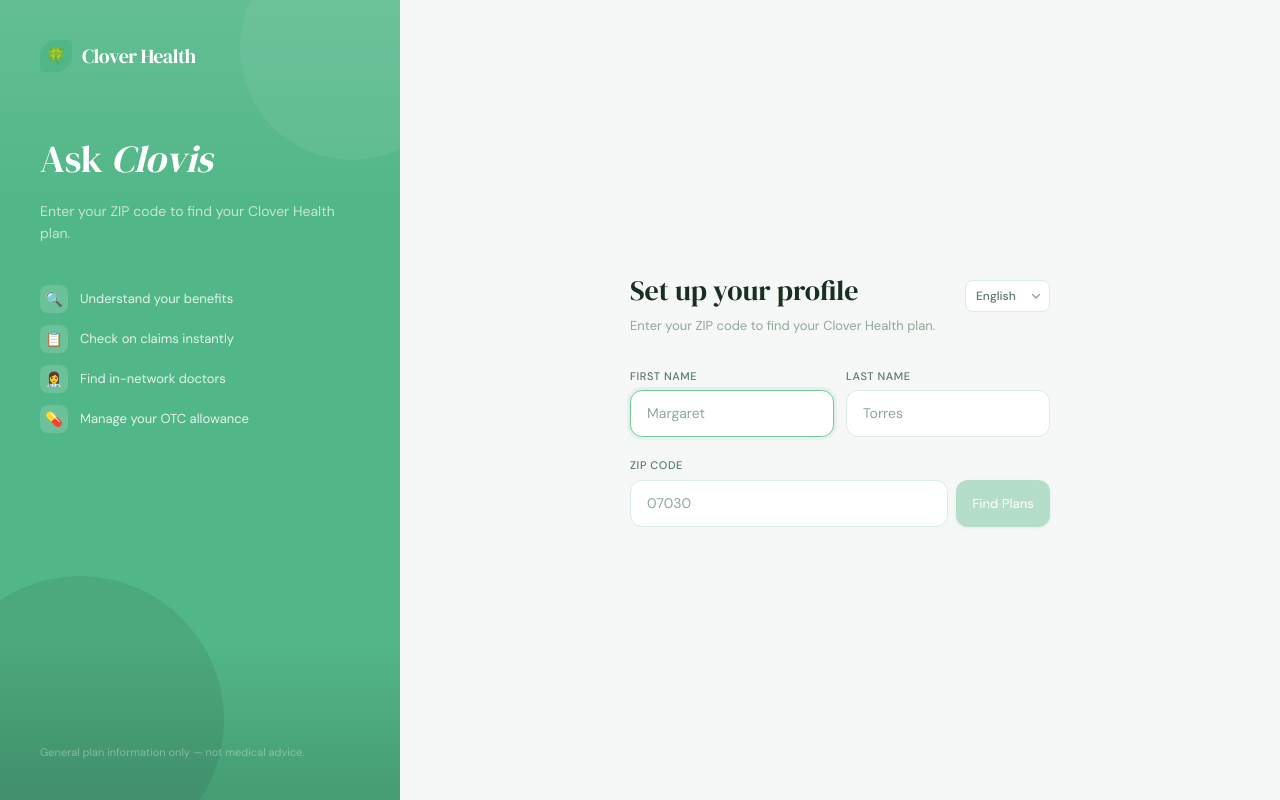
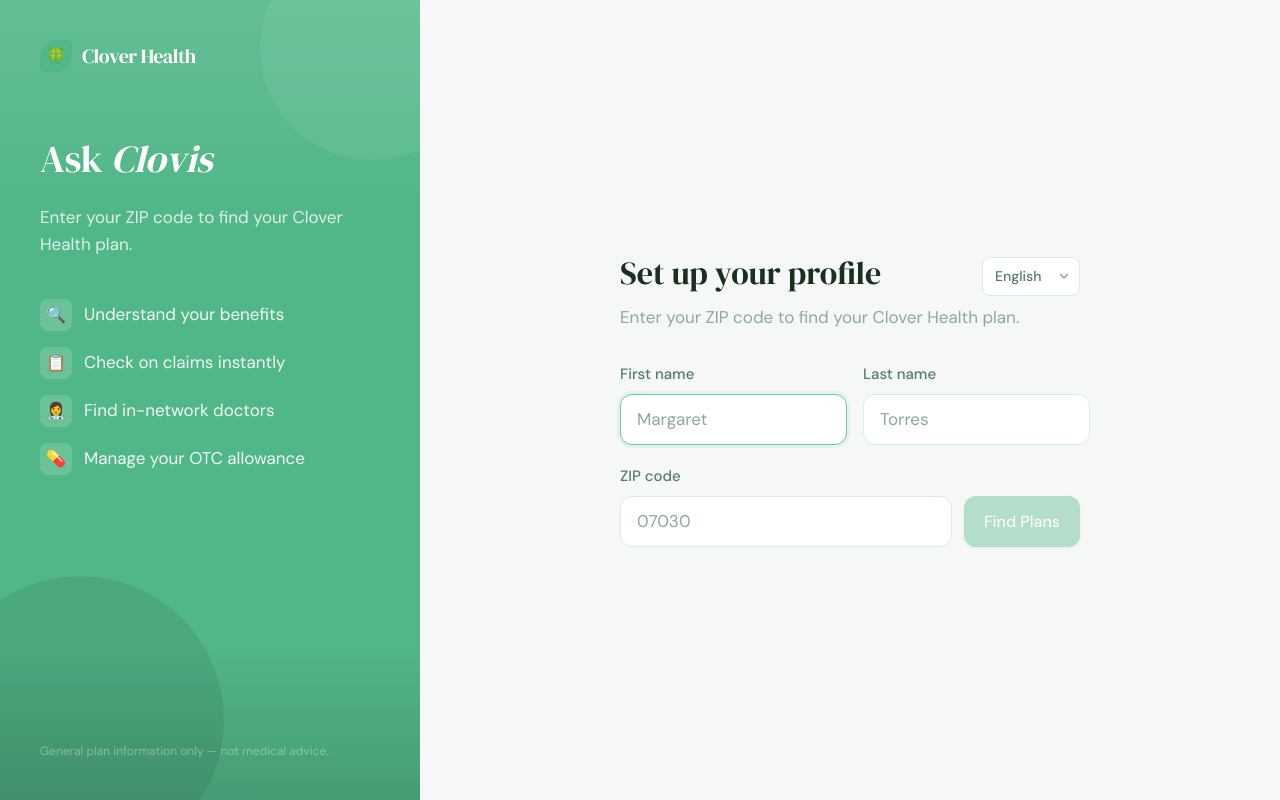
Before and after one commit to lc4490/clovis, a Next.js app: page / in a window 1280 px wide. Built offline with nearby package versions, Linux system fonts and the light colour scheme.

Commit message:
text sizes adj

```diff
--- a/src/components/ChatInput.tsx
+++ b/src/components/ChatInput.tsx
@@ -14,9 +14,10 @@
   disabled: boolean;
   placeholder?: string;
   hint?: string;
+  fontSize?: string;
 }
 
-export function ChatInput({ value, onChange, onSend, disabled, placeholder, hint }: ChatInputProps) {
+export function ChatInput({ value, onChange, onSend, disabled, placeholder, hint, fontSize }: ChatInputProps) {
   const textareaRef = useRef<HTMLTextAreaElement>(null);
 
   const autoResize = useCallback(() => {
@@ -53,7 +54,8 @@
           placeholder={placeholder ?? "Type your question here…"}
           rows={1}
           disabled={disabled}
-          className="flex-1 bg-transparent border-none outline-none text-[15px] text-clover-dark placeholder:text-clover-muted resize-none max-h-[120px] min-h-[24px] leading-relaxed font-sans disabled:opacity-50"
+          className="flex-1 bg-transparent border-none outline-none text-clover-dark placeholder:text-clover-muted resize-none max-h-[120px] min-h-[24px] leading-relaxed font-sans disabled:opacity-50"
+          style={{ fontSize }}
         />
         <button
           onClick={onSend}
--- a/src/components/MessageBubble.tsx
+++ b/src/components/MessageBubble.tsx
@@ -75,7 +75,7 @@
               <button
                 key={chip}
                 onClick={() => onChipClick(chip)}
-                className="bg-clover-mint border border-clover-light text-clover-green px-2.5 py-1 sm:px-3.5 sm:py-1.5 rounded-full text-[11px] sm:text-[13px] font-medium hover:bg-clover-pale hover:-translate-y-0.5 hover:shadow-sm active:translate-y-0 transition-all"
+                className="bg-clover-mint border border-clover-light text-clover-green px-2.5 py-1 sm:px-3.5 sm:py-1.5 rounded-full font-medium hover:bg-clover-pale hover:-translate-y-0.5 hover:shadow-sm active:translate-y-0 transition-all"
               >
                 {chip}
               </button>
@@ -85,7 +85,7 @@
 
         {/* Escalation notice */}
         {message.showEscalate && (
-          <div className="mt-3 bg-amber-50 border border-amber-200 rounded-[10px] px-3.5 py-3 text-[13px] text-amber-900 flex gap-2.5 items-center">
+          <div className="mt-3 bg-amber-50 border border-amber-200 rounded-[10px] px-3.5 py-3 text-amber-900 flex gap-2.5 items-center">
             <span className="text-base">📞</span>
             <span>
               {escalate?.text ?? "A live agent can help with this."}{" "}
--- a/src/components/SetupPage.tsx
+++ b/src/components/SetupPage.tsx
@@ -81,7 +81,7 @@
       style={{ paddingTop: "env(safe-area-inset-top)" }}
     >
       {/* Left branding panel */}
-      <div className="hidden lg:flex w-[400px] bg-clover-green flex-col flex-shrink-0 relative overflow-hidden p-10">
+      <div className="hidden lg:flex w-[420px] bg-clover-green flex-col flex-shrink-0 relative overflow-hidden p-10">
         <div className="absolute inset-x-0 top-0 h-52 bg-gradient-to-b from-white/10 to-transparent pointer-events-none" />
         <div className="absolute inset-x-0 bottom-0 h-40 bg-gradient-to-t from-black/15 to-transparent pointer-events-none" />
         <div className="absolute -top-16 -right-16 w-56 h-56 rounded-full bg-white/[0.06] pointer-events-none" />
@@ -105,37 +105,37 @@
 
           <div className="mb-auto">
             <h1
-              className="text-[38px] text-white font-normal leading-tight mb-4"
+              className="text-[38px] text-white font-normal leading-tight mb-5"
               style={{ fontFamily: "DM Serif Display, serif" }}
             >
               {UI_STRINGS[language].askClovis}{" "}
               <em style={{ fontStyle: "italic" }}>Clovis</em>
             </h1>
-            <p className="text-white/65 text-[14px] leading-relaxed mb-10">
+            <p className="text-white/80 text-[17px] leading-relaxed mb-10">
               {s.subtitle}
             </p>
 
-            <div className="flex flex-col gap-3">
+            <div className="flex flex-col gap-4">
               {s.features.map(({ icon, text }) => (
                 <div key={text} className="flex items-center gap-3">
-                  <span className="w-7 h-7 bg-white/15 rounded-lg flex items-center justify-center text-sm flex-shrink-0">
+                  <span className="w-8 h-8 bg-white/15 rounded-lg flex items-center justify-center text-base flex-shrink-0">
                     {icon}
                   </span>
-                  <span className="text-white/85 text-[13px]">{text}</span>
+                  <span className="text-white/90 text-[17px] leading-snug">{text}</span>
                 </div>
               ))}
             </div>
           </div>
 
-          <p className="text-white/35 text-[11px]">{s.disclaimer}</p>
+          <p className="text-white/35 text-[12px]">{s.disclaimer}</p>
         </div>
       </div>
 
       {/* Right form panel */}
-      <div className="flex-1 overflow-y-auto flex flex-col items-center p-5 sm:p-8 pb-[max(96px,env(safe-area-inset-bottom))]">
-        <div className="w-full max-w-[420px] my-auto">
+      <div className="flex-1 overflow-y-auto flex flex-col items-center p-6 sm:p-10 pb-[max(96px,env(safe-area-inset-bottom))]">
+        <div className="w-full max-w-[460px] my-auto">
           {/* Mobile logo */}
-          <div className="flex lg:hidden items-center gap-2 mb-5 sm:mb-8">
+          <div className="flex lg:hidden items-center gap-2 mb-6 sm:mb-10">
             <div
               className="w-7 h-7 flex items-center justify-center text-sm"
               style={{ background: "#7ECBA5", borderRadius: "50% 4px 50% 4px" }}
@@ -150,19 +150,19 @@
             </span>
           </div>
 
-          <div className="flex items-baseline justify-between gap-3 mb-1">
+          <div className="flex items-start justify-between gap-3 mb-2">
             <h2
-              className="text-[22px] sm:text-[28px] text-clover-dark font-normal leading-tight"
+              className="text-[26px] sm:text-[32px] text-clover-dark font-normal leading-tight"
               style={{ fontFamily: "DM Serif Display, serif" }}
             >
               {s.heading}
             </h2>
             {/* Language dropdown */}
-            <div className="relative flex-shrink-0">
+            <div className="relative flex-shrink-0 mt-1">
               <select
                 value={language}
                 onChange={(e) => onLanguageChange(e.target.value as Language)}
-                className="appearance-none bg-white border border-clover-border rounded-lg pl-2.5 pr-7 py-1.5 text-[12px] text-clover-mid font-medium outline-none cursor-pointer hover:border-clover-light focus:border-clover-light focus:shadow-[0_0_0_3px_rgba(82,183,136,0.1)] transition-all"
+                className="appearance-none bg-white border border-clover-border rounded-lg pl-3 pr-8 py-2 text-[14px] text-clover-mid font-medium outline-none cursor-pointer hover:border-clover-light focus:border-clover-light focus:shadow-[0_0_0_3px_rgba(82,183,136,0.1)] transition-all"
               >
                 {LANGUAGES.map((l) => (
                   <option key={l.code} value={l.code}>
@@ -171,7 +171,7 @@
                 ))}
               </select>
               <svg
-                className="pointer-events-none absolute right-2 top-1/2 -translate-y-1/2 w-3 h-3 text-clover-muted"
+                className="pointer-events-none absolute right-2.5 top-1/2 -translate-y-1/2 w-3 h-3 text-clover-muted"
                 viewBox="0 0 12 12"
                 fill="none"
               >
@@ -185,18 +185,18 @@
               </svg>
             </div>
           </div>
-          <p className="text-[13px] text-clover-muted mb-5 sm:mb-8">
+          <p className="text-[17px] text-clover-muted leading-relaxed mb-8">
             {s.subtitle}
           </p>
 
           <form
             onSubmit={plans ? handleSubmit : handleFindPlans}
-            className="flex flex-col gap-3 sm:gap-5"
+            className="flex flex-col gap-5"
           >
-            {/* Name row — stacked on mobile, side-by-side on sm+ */}
-            <div className="flex flex-row gap-3">
-              <div className="flex-1 flex flex-col gap-1.5">
-                <label className="text-[11px] text-clover-mid uppercase tracking-wider font-medium">
+            {/* Name row */}
+            <div className="flex flex-row gap-4">
+              <div className="flex-1 flex flex-col gap-2">
+                <label className="text-[15px] text-clover-mid font-medium">
                   {s.firstName}
                 </label>
                 <input
@@ -204,12 +204,12 @@
                   value={firstName}
                   onChange={(e) => setFirstName(e.target.value)}
                   placeholder={s.firstNamePlaceholder}
-                  className="bg-white border border-clover-border rounded-lg px-2 py-2 sm:rounded-xl sm:px-4 sm:py-3 text-[13px] sm:text-[14px] text-clover-dark placeholder:text-clover-muted outline-none focus:border-clover-light focus:shadow-[0_0_0_3px_rgba(82,183,136,0.1)] transition-all"
+                  className="bg-white border border-clover-border rounded-xl px-4 py-3 text-[17px] text-clover-dark placeholder:text-clover-muted outline-none focus:border-clover-light focus:shadow-[0_0_0_3px_rgba(82,183,136,0.1)] transition-all leading-normal"
                   autoFocus
                 />
               </div>
-              <div className="flex-1 flex flex-col gap-1.5">
-                <label className="text-[11px] text-clover-mid uppercase tracking-wider font-medium">
+              <div className="flex-1 flex flex-col gap-2">
+                <label className="text-[15px] text-clover-mid font-medium">
                   {s.lastName}
                 </label>
                 <input
@@ -217,17 +217,17 @@
                   value={lastName}
                   onChange={(e) => setLastName(e.target.value)}
                   placeholder={s.lastNamePlaceholder}
-                  className="bg-white border border-clover-border rounded-lg px-2 py-2 sm:rounded-xl sm:px-4 sm:py-3 text-[13px] sm:text-[14px] text-clover-dark placeholder:text-clover-muted outline-none focus:border-clover-light focus:shadow-[0_0_0_3px_rgba(82,183,136,0.1)] transition-all"
+                  className="bg-white border border-clover-border rounded-xl px-4 py-3 text-[17px] text-clover-dark placeholder:text-clover-muted outline-none focus:border-clover-light focus:shadow-[0_0_0_3px_rgba(82,183,136,0.1)] transition-all leading-normal"
                 />
               </div>
             </div>
 
             {/* ZIP + Find Plans */}
-            <div className="flex flex-col gap-1.5">
-              <label className="text-[11px] text-clover-mid uppercase tracking-wider font-medium">
+            <div className="flex flex-col gap-2">
+              <label className="text-[15px] text-clover-mid font-medium">
                 {s.zipCode}
               </label>
-              <div className="flex gap-2">
+              <div className="flex gap-3">
                 <input
                   type="text"
                   inputMode="numeric"
@@ -242,12 +242,12 @@
                     }
                   }}
                   placeholder="07030"
-                  className="flex-1 bg-white border border-clover-border rounded-lg px-2 py-2 sm:rounded-xl sm:px-4 sm:py-3 text-[13px] sm:text-[14px] text-clover-dark placeholder:text-clover-muted outline-none focus:border-clover-light focus:shadow-[0_0_0_3px_rgba(82,183,136,0.1)] transition-all"
+                  className="flex-1 bg-white border border-clover-border rounded-xl px-4 py-3 text-[17px] text-clover-dark placeholder:text-clover-muted outline-none focus:border-clover-light focus:shadow-[0_0_0_3px_rgba(82,183,136,0.1)] transition-all leading-normal"
                 />
                 <button
                   type="submit"
                   disabled={!canFindPlans || loading}
-                  className="px-2.5 sm:px-4 py-2 sm:py-3 bg-clover-green text-white rounded-lg sm:rounded-xl text-[12px] sm:text-[13px] font-medium hover:bg-clover-light disabled:opacity-40 disabled:cursor-not-allowed transition-all whitespace-nowrap shadow-[0_1px_3px_rgba(82,183,136,0.4)]"
+                  className="px-5 py-3 bg-clover-green text-white rounded-xl text-[16px] font-medium hover:bg-clover-light disabled:opacity-40 disabled:cursor-not-allowed transition-all whitespace-nowrap shadow-[0_1px_3px_rgba(82,183,136,0.4)]"
                 >
                   {loading ? s.searching : s.findPlans}
                 </button>
@@ -256,16 +256,16 @@
 
             {/* Error */}
             {plansError && (
-              <p className="text-[13px] text-red-500 -mt-1">{plansError}</p>
+              <p className="text-[16px] text-red-500 -mt-1 leading-relaxed">{plansError}</p>
             )}
 
             {/* Plan cards */}
             {plans && plans.length > 0 && (
-              <div className="flex flex-col gap-2">
-                <label className="text-[11px] text-clover-mid uppercase tracking-wider font-medium">
+              <div className="flex flex-col gap-3">
+                <label className="text-[15px] text-clover-mid font-medium">
                   {s.selectPlan}
                 </label>
-                <div className="flex flex-col gap-2">
+                <div className="flex flex-col gap-2.5 max-h-[280px] overflow-y-auto pr-1 [&::-webkit-scrollbar]:w-1 [&::-webkit-scrollbar-thumb]:bg-clover-border [&::-webkit-scrollbar-thumb]:rounded">
                   {plans.map((p) => {
                     const isSelected = selectedPlanId === p.id;
                     return (
@@ -273,7 +273,7 @@
                         key={p.id}
                         type="button"
                         onClick={() => setSelectedPlanId(p.id)}
-                        className={`w-full text-left rounded-xl border px-3 py-2.5 sm:px-4 sm:py-3 transition-all flex items-center justify-between gap-2 sm:gap-3 ${
+                        className={`w-full text-left rounded-xl border px-4 py-4 transition-all flex items-center justify-between gap-3 ${
                           isSelected
                             ? "border-clover-green bg-[rgba(82,183,136,0.06)] shadow-[0_0_0_2px_rgba(82,183,136,0.25)]"
                             : "border-clover-border bg-white hover:border-clover-light"
@@ -281,7 +281,7 @@
                       >
                         <div className="flex items-center gap-3 min-w-0">
                           <span
-                            className={`flex-shrink-0 text-[10px] font-semibold px-1.5 py-0.5 rounded ${
+                            className={`flex-shrink-0 text-[12px] font-semibold px-2 py-0.5 rounded ${
                               p.type === "HMO"
                                 ? "bg-blue-50 text-blue-600"
                                 : "bg-emerald-50 text-emerald-700"
@@ -289,16 +289,16 @@
                           >
                             {p.type}
                           </span>
-                          <span className="text-[14px] text-clover-dark font-medium truncate">
+                          <span className="text-[17px] text-clover-dark font-medium truncate leading-snug">
                             {p.name}
                           </span>
                         </div>
                         <div className="flex items-center gap-3 flex-shrink-0">
-                          <span className="text-[13px] text-clover-muted">
+                          <span className="text-[16px] text-clover-muted">
                             {p.premium === 0 ? "$0/mo" : `$${p.premium}/mo`}
                           </span>
                           <span
-                            className={`w-4 h-4 rounded-full border flex items-center justify-center transition-all ${
+                            className={`w-5 h-5 rounded-full border-2 flex items-center justify-center transition-all flex-shrink-0 ${
                               isSelected
                                 ? "bg-clover-green border-clover-green"
                                 : "border-clover-border"
@@ -306,7 +306,7 @@
                           >
                             {isSelected && (
                               <svg
-                                className="w-2.5 h-2.5 text-white"
+                                className="w-3 h-3 text-white"
                                 viewBox="0 0 10 8"
                                 fill="none"
                               >
@@ -333,7 +333,7 @@
               <button
                 type="submit"
                 disabled={!canSubmit}
-                className="mt-1 bg-clover-green text-white rounded-xl py-3.5 text-[14px] font-medium hover:bg-clover-light disabled:opacity-40 disabled:cursor-not-allowed transition-all shadow-[0_1px_3px_rgba(82,183,136,0.4)] hover:shadow-[0_4px_12px_rgba(82,183,136,0.35)] hover:-translate-y-px active:translate-y-0"
+                className="mt-1 bg-clover-green text-white rounded-xl py-4 text-[17px] font-medium hover:bg-clover-light disabled:opacity-40 disabled:cursor-not-allowed transition-all shadow-[0_1px_3px_rgba(82,183,136,0.4)] hover:shadow-[0_4px_12px_rgba(82,183,136,0.35)] hover:-translate-y-px active:translate-y-0"
               >
                 {s.startChatting}
               </button>
```
Also changed, not shown: src/app/page.tsx (+8 -2 lines), src/components/Chat.tsx (+44 -25 lines), src/components/Sidebar.tsx (+6 -5 lines).
